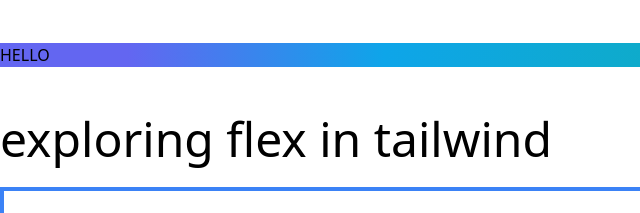
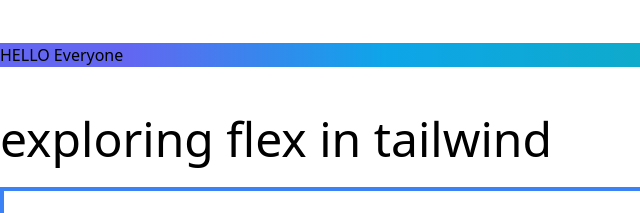
Before and after one commit to Parvej47/tailwind-practice-repo-1, a plain HTML site: page index.html in a window 1280 px wide. Shown: the part 245-458 px from the top of the page, 0-640 px from the left. Drawn offline with nearby package versions, Linux system fonts and the light colour scheme.

Commit message:
everyone added

```diff
--- a/index.html
+++ b/index.html
@@ -18,7 +18,7 @@
     <h3 class="text-left text-5xl">text align</h3>
     <h3 class="text-right text-5xl">text align</h3>
     <div class="bg-gradient-to-r from-indigo-500 from-10% via-sky-500 via-30% to-emerald-500 to-90%.w1/2">
-        <h3>HELLO</h3>
+        <h3>HELLO Everyone</h3>
     </div>
     <br>
     <br>
```
